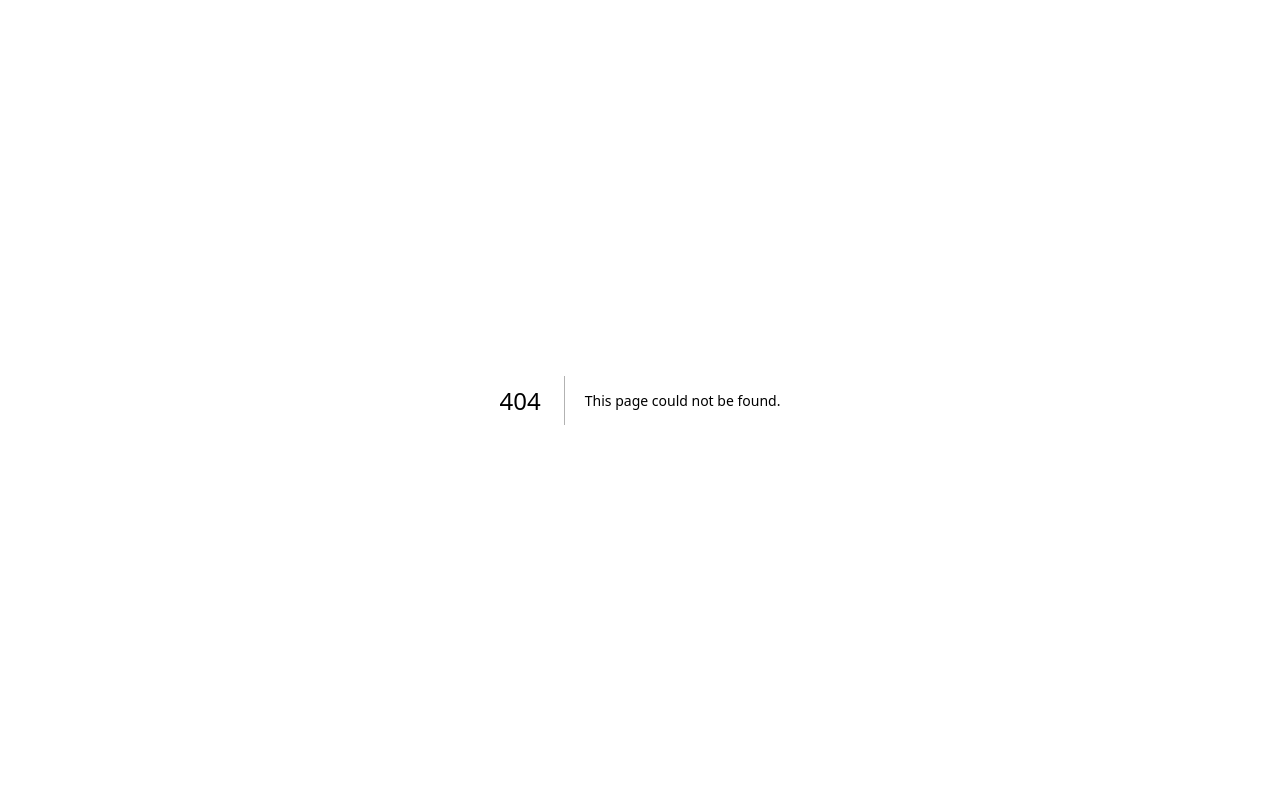
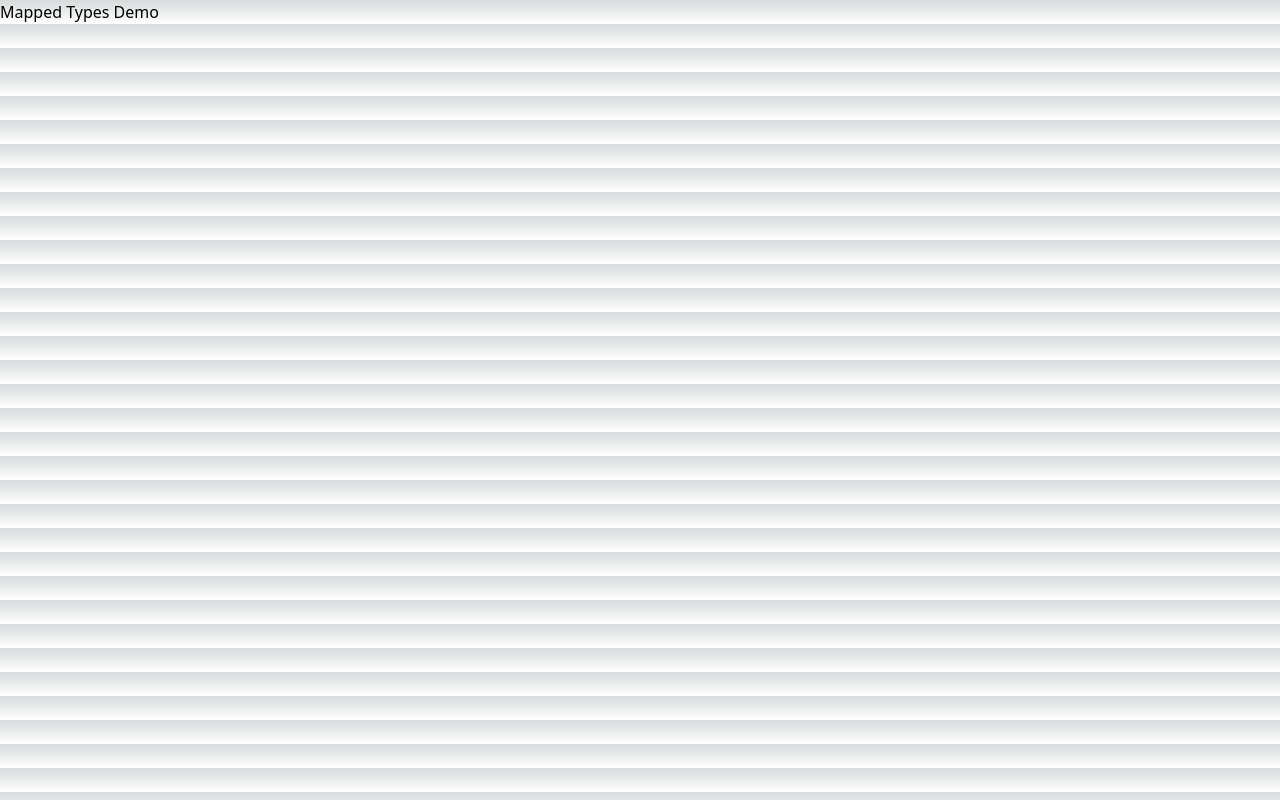
Before and after one commit to Taiji-Kondo/typescript-tips, a Next.js app: page /mappedTypes in a window 1280 px wide. Before the commit this address had no page. Built offline with nearby package versions, Linux system fonts and the light colour scheme.

Commit message:
feat: Create Mapped Types Demo

```diff
--- /dev/null
+++ b/src/pages/mappedTypes/index.tsx
@@ -0,0 +1,5 @@
+export default function MappedTypesPage() {
+  return (
+    <h1>Mapped Types Demo</h1>
+  )
+}
```
